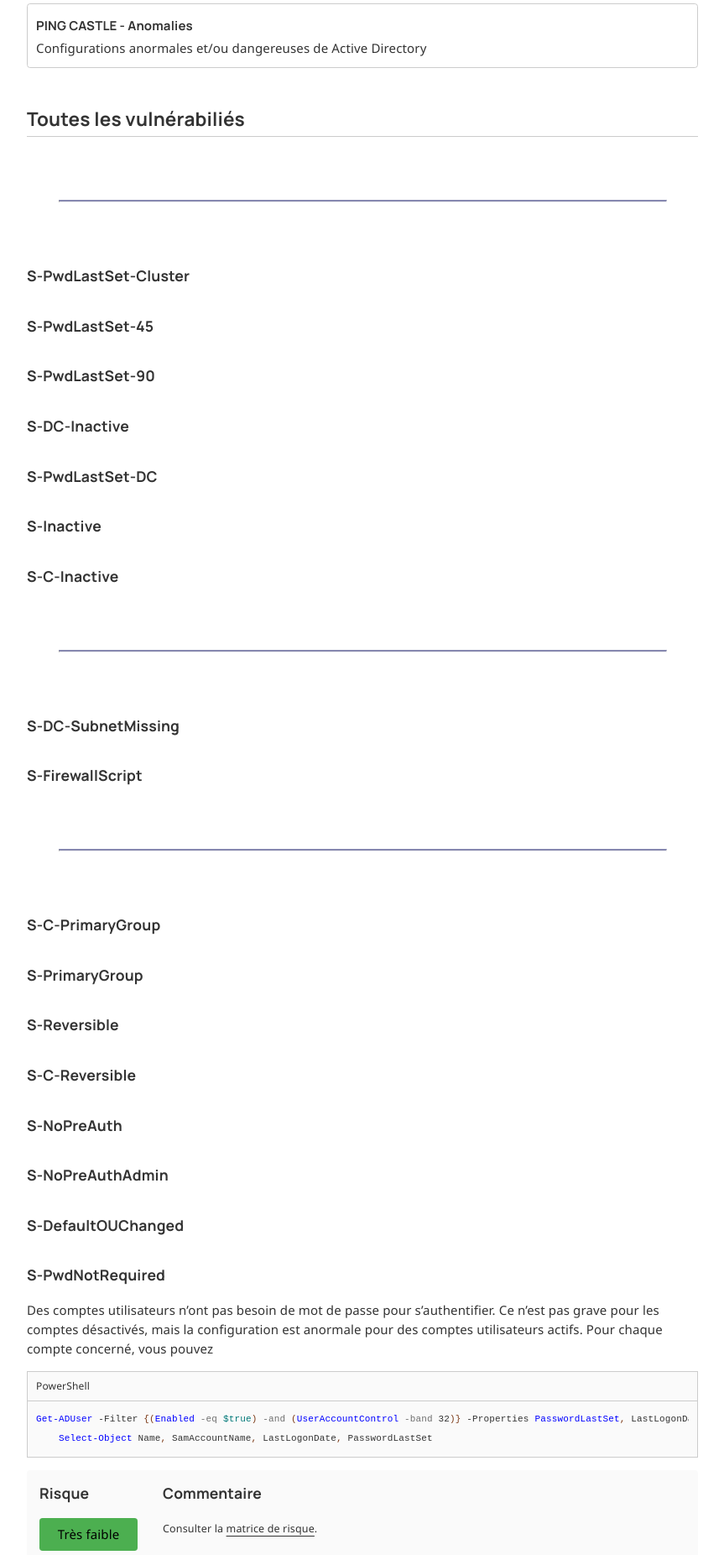
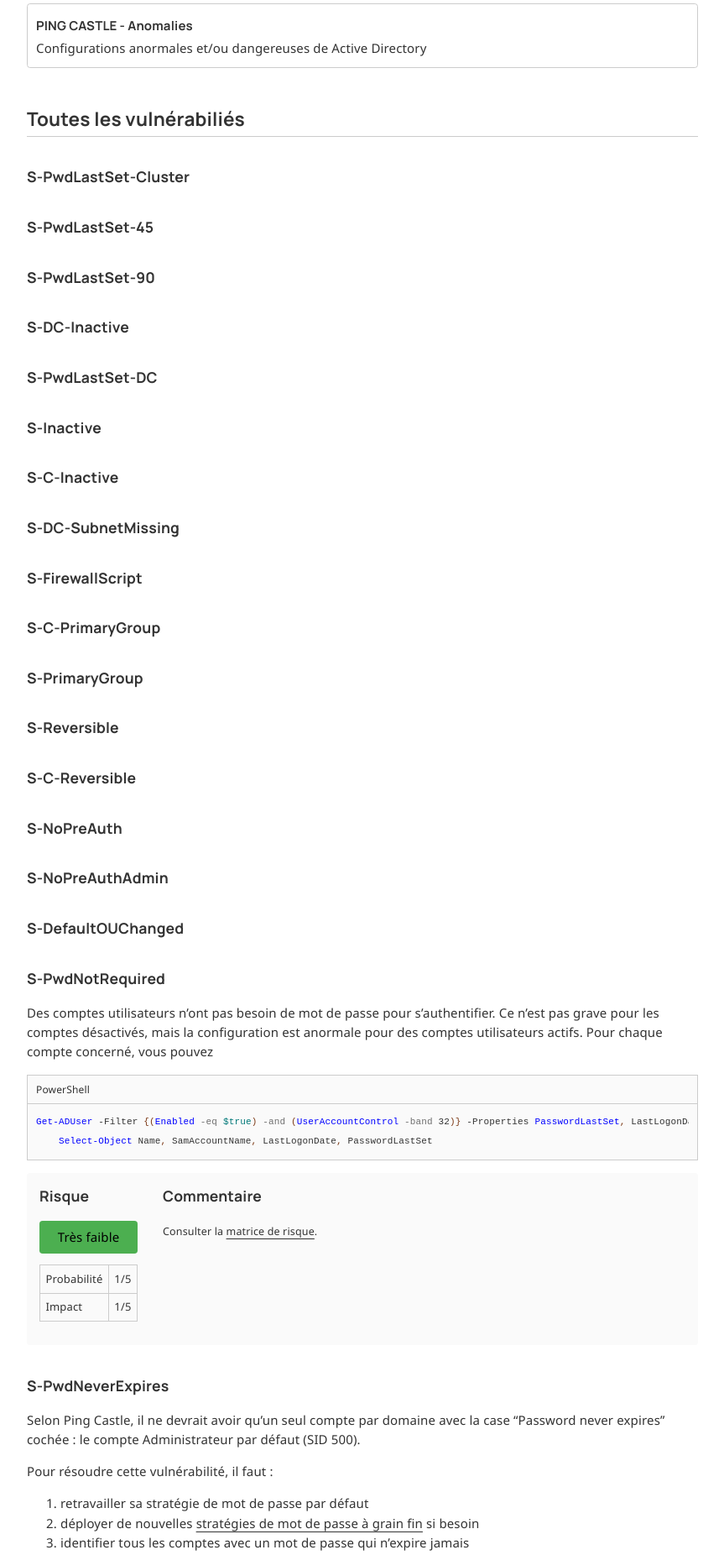
Before and after one commit to leobouard/leobouard.github.io, a Jekyll site: the page built from _posts/2025-06-04-remediation-ad-pingcastle-introduction.md, in a window 1280 px wide. Shown: the part 1231-3083 px from the top of the page at 84% size, without its empty margins (208-1071 px from the left). Built offline with Jekyll 4.4.1, drawn with Linux system fonts in a browser that asks for light colours; nearby versions of some CDN libraries; some web fonts are replaced; comment, search, counter and statistics services are not loaded.

Commit message:
Update containers.scss

```diff
--- a/_sass/containers.scss
+++ b/_sass/containers.scss
@@ -105,7 +105,8 @@
 }
 
 div.ping-castle-vuln h1,
-div.ping-castle-vuln h2 {
+div.ping-castle-vuln h2,
+div.ping-castle-vuln hr {
     display: none;
 }
 
```
